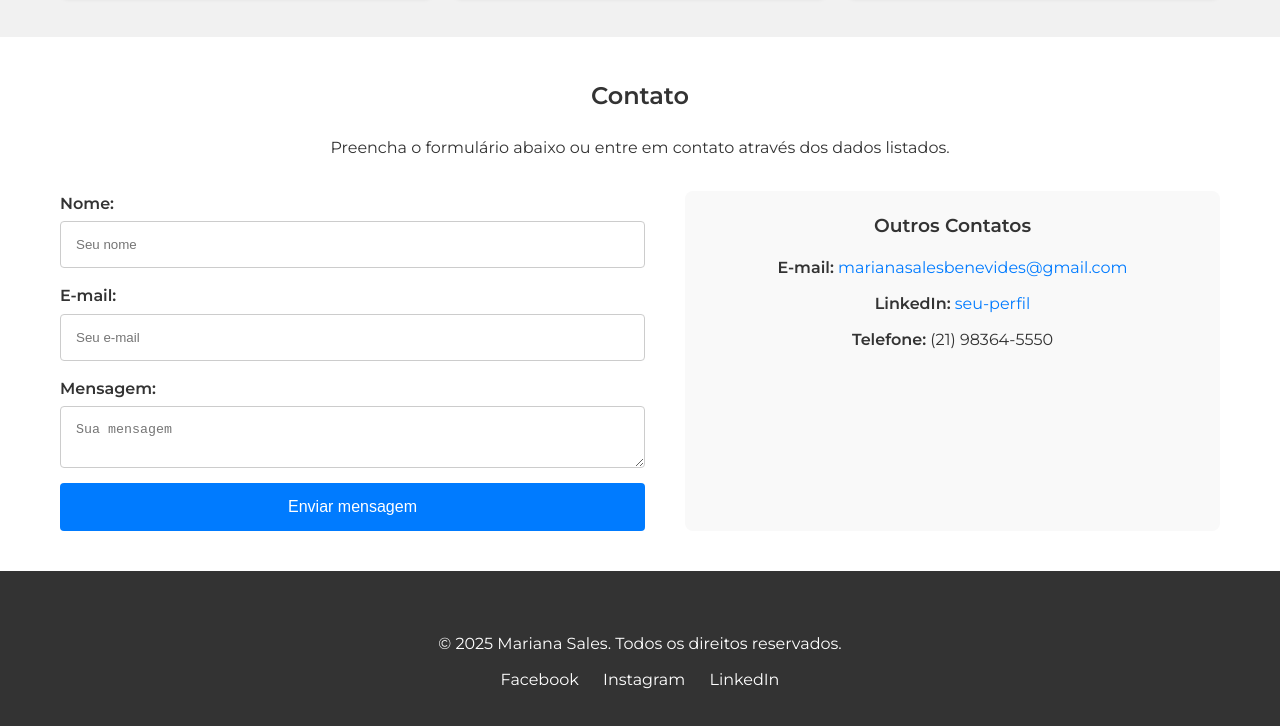
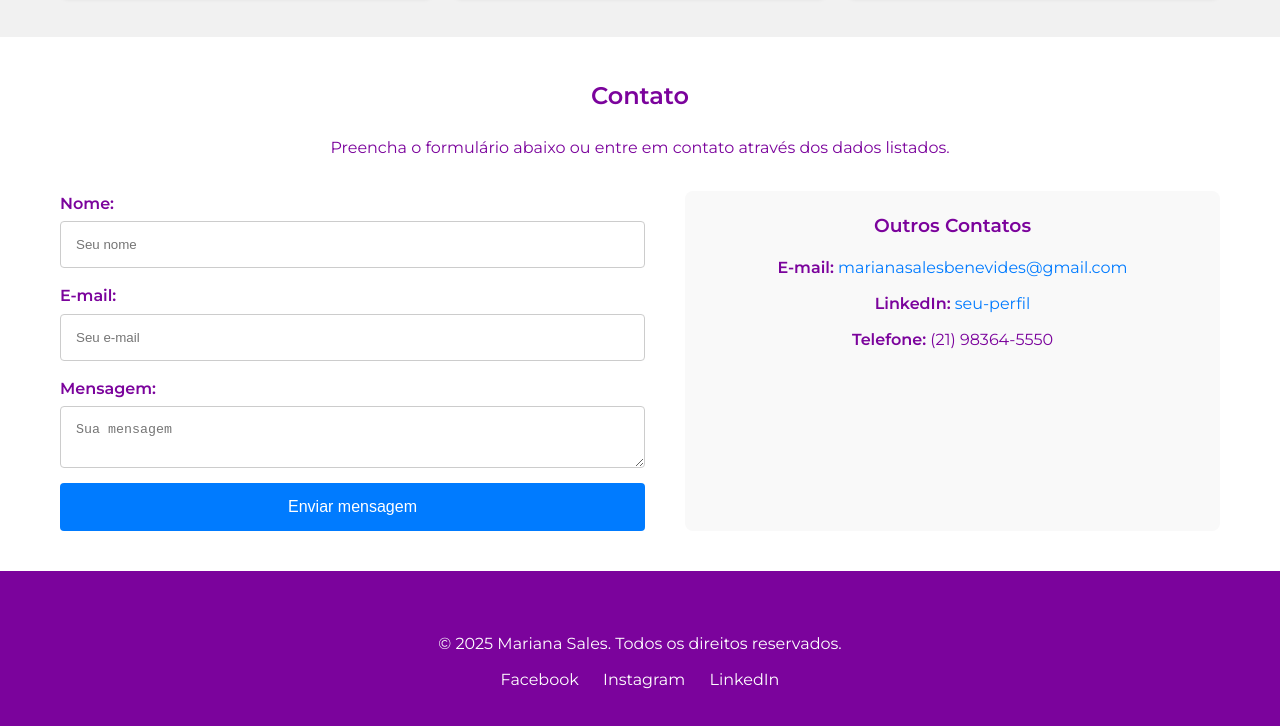
Before and after one commit to marianasalesbenevides/marianasalesbenevides.github.io, a plain HTML site: page index.html in a window 1280 px wide. Shown: the part 1326-2052 px from the top of the page. Drawn offline with Linux system fonts and the light colour scheme.

Commit message:
Update style.css

```diff
--- a/style.css
+++ b/style.css
@@ -9,7 +9,7 @@ body {
     font-family: "Montserrat", sans-serif;
     line-height: 1.6;
     background: #f9f9f9;
-    color: #333;
+    color: #7b039c;
 }
 
 /* Navbar */
@@ -223,7 +223,7 @@ body {
 
 /* Rodapé */
 footer {
-    background: #333;
+    background: #7b039c;
     color: #fff;
     text-align: center;
     padding: 20px;
```
